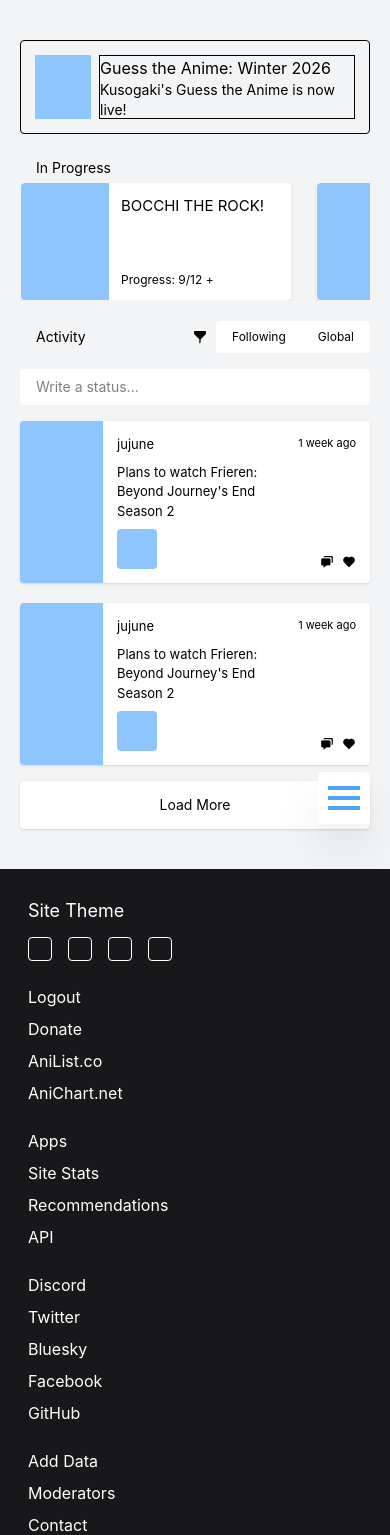
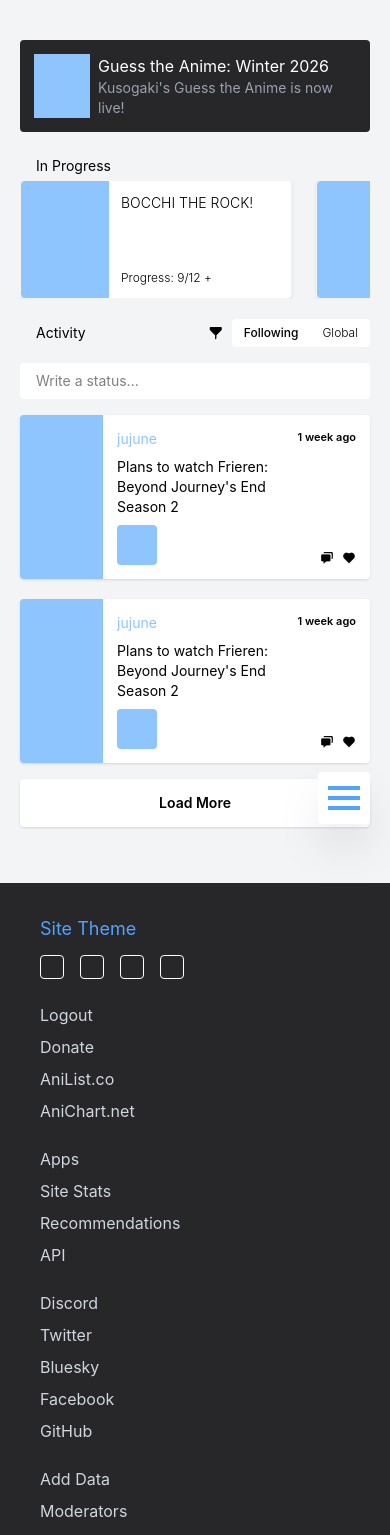
Before and after one commit to loganyeh/moviecritic, a React (Vite) app in the folder frontend/: page / in a window 390 px wide. Shown: the top 1535 px of the page. Built offline with nearby package versions, Linux system fonts and the light colour scheme.

Commit message:
created mobile breakpoint for home page

```diff
--- a/frontend/src/pages/Home/Home.tsx
+++ b/frontend/src/pages/Home/Home.tsx
@@ -22,22 +22,22 @@
 
     const handleNavClick = () => {
         setIsNav(!isNav);
-        console.log(isNav);
+        // console.log(isNav);
     };
 
     return(
         <>
             {/* page container */}
-            <div className="flex flex-col gap-5 px-5 py-10 bg-gray-100">
+            <div className="flex flex-col gap-5 px-5 pt-10 py-14 bg-gray-100">
 
                 {/* Pop Up - Section */}
-                <section className="border flex gap-2 p-3.5 rounded">
+                <section className="flex gap-2 p-3.5 rounded bg-zinc-800 text-white">
 
                     <div className="h-16 w-14 aspect-square bg-blue-300 shrink-0"></div>
 
-                    <div className="border flex flex-col flex-1 h-16">
+                    <div className="flex flex-col flex-1 h-16">
                         <p>Guess the Anime: Winter 2026</p>
-                        <p className="text-sm">Kusogaki's Guess the Anime is now live!</p>
+                        <p className="text-sm text-gray-400">Kusogaki's Guess the Anime is now live!</p>
                     </div>
 
                     {/* <i className='bx bx-x text-4xl'></i> */}
@@ -53,8 +53,8 @@
                                 <div className="w-22 aspect-[3/4] bg-blue-300 rounded-l shrink-0"></div>
 
                                 <div className="flex flex-col justify-between p-3 min-w-0 w-full">
-                                    <p className="text-[15px] line-clamp-2">BOCCHI THE ROCK!</p>
-                                    <p className="text-xs">Progress: 9/12 +</p>
+                                    <p className="text-sm font-light line-clamp-2">BOCCHI THE ROCK!</p>
+                                    <p className="text-xs font-light">Progress: 9/12 +</p>
                                 </div>
                             </div>
                         })}
@@ -69,9 +69,9 @@
                         <div className="flex gap-2 items-center">
                             <i className='bx bxs-filter-alt text-base'></i>
 
-                            <div className="flex text-xs bg-white rounded">
-                                <p className="px-4 py-2">Following</p>
-                                <p className="px-4 py-2">Global</p>
+                            <div className="flex text-xs font-light bg-white rounded">
+                                <p className="px-3 py-1.5 font-medium">Following</p>
+                                <p className="px-3 py-1.5">Global</p>
                             </div>
                         </div>
                     </div>
@@ -85,15 +85,15 @@
                             return <div key={index} className="flex rounded shadow">
                                 <div className="w-28 aspect-[3/4] bg-blue-300 rounded-l"></div>
 
-                                <div className="flex gap-2 p-3.5 w-full text-[13px] bg-white rounded">
-                                    <div className="flex flex-col gap-2 justify-between">
-                                        <p>jujune</p>
+                                <div className="flex gap-2 p-3.5 w-full bg-white rounded">
+                                    <div className="flex flex-col gap-2 justify-between text-sm">
+                                        <p className="text-blue-300">jujune</p>
                                         <p>Plans to watch Frieren: Beyond Journey's End Season 2</p>
                                         <div className="w-10 aspect-square bg-blue-300 rounded"></div>
                                     </div>
 
                                     <div className="flex flex-col justify-between items-end text-[11px] shrink-0">
-                                        <time>1 week ago</time>
+                                        <time className="font-semibold">1 week ago</time>
 
                                         <div className="flex gap-2 text-sm">
                                             <i className='bx bxs-chat' ></i>
@@ -105,7 +105,7 @@
                         })}
                     </div>
 
-                    <button className="p-3.5 text-sm bg-white rounded shadow">Load More</button>
+                    <button className="p-3.5 text-sm font-semibold bg-white rounded shadow">Load More</button>
 
                 </section>
 
@@ -115,20 +115,19 @@
             <section className="fixed bottom-5 right-5 flex justify-center items-center bg-white rounded shadow-2xl">
                 {!isNav && <i onClick={() => handleNavClick()} className='bx bx-menu p-0.5 text-blue-400 text-5xl' ></i>}
 
-                {isNav && <div className="border border-gray-100 grid grid-cols-3 gap-4 px-2 py-4 rounded shadow">
+                {isNav && <div className="border border-gray-100 grid grid-cols-3 gap-3 px-2 py-4 rounded shadow">
                     {navIcons.map((nav, index) => {
                         return <div key={index} className="flex gap-1 flex-col justify-center items-center">
                             <i onClick={index === 8 ? handleNavClick : undefined} className={`${nav.icon} text-3xl`} ></i>
-                            <p className="text-[10px]">{nav.text}</p>
+                            <p className="text-[10px] font-medium">{nav.text}</p>
                         </div>
                     })}
                 </div>}
             </section>
 
-            <footer className="flex flex-col gap-6 p-[28px] text-base bg-zinc-900 text-white">
-
+            <footer className="flex flex-col gap-6 py-8 px-10 text-base bg-zinc-800 text-white">
                 <div className="flex flex-col gap-3">
-                    <p className="text-lg">Site Theme</p>
+                    <p className="text-lg text-blue-400">Site Theme</p>
 
                     <div className="flex gap-4">
                         {Array.from({ length: 4}).map((_, index) => {
@@ -145,7 +144,7 @@
 
                             {section.map((text, index) => {
                                 return <div key={index}>
-                                    <p>{text}</p>
+                                    <p className="text-gray-300">{text}</p>
                                 </div>
                             })}
 
```
